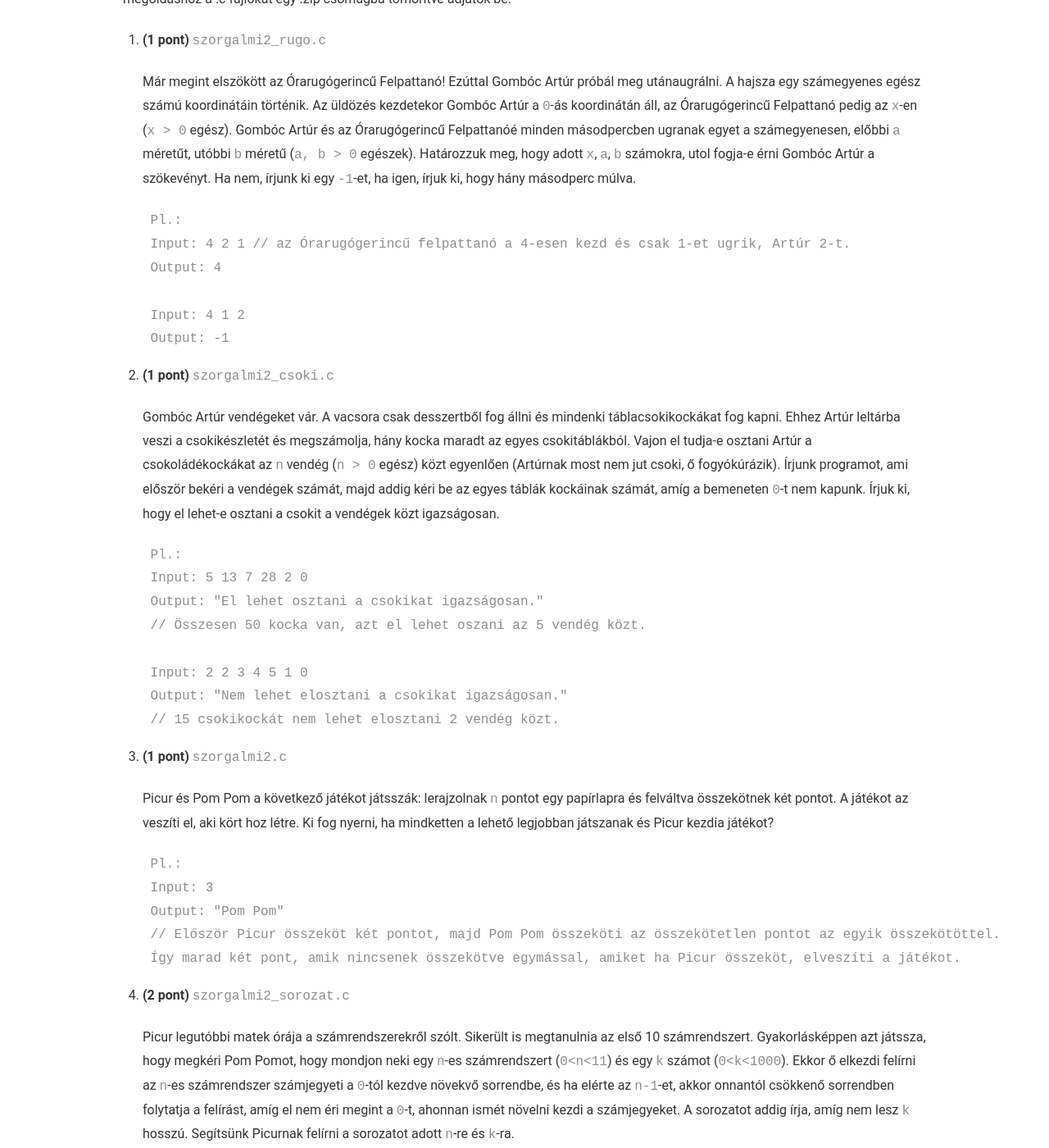
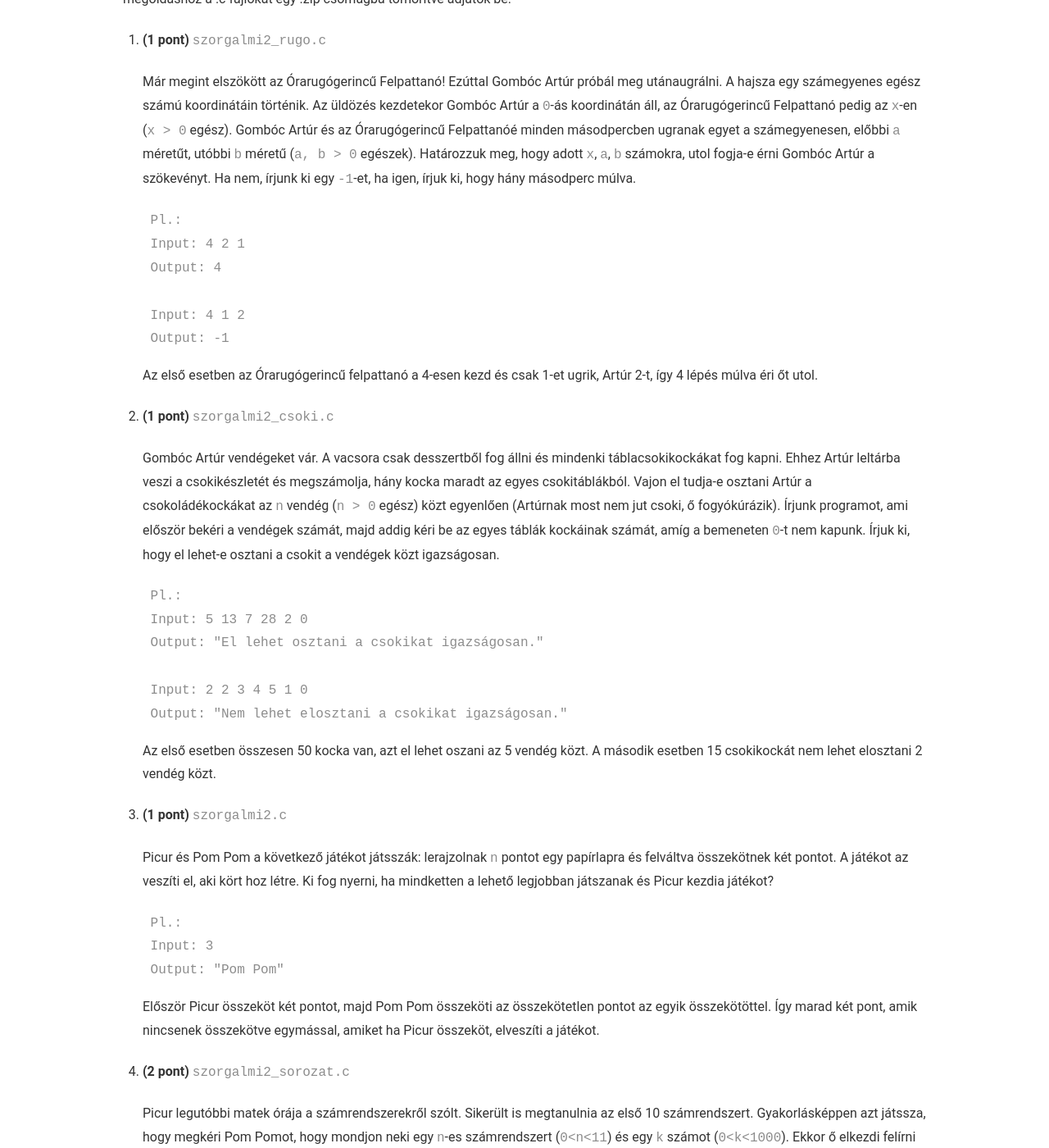
Before and after one commit to nguyentuanhai/nguyentuanhai.github.io, a Jekyll site: the page built from _posts/2017-09-17-proglab-szorgalmi-2.md, in a window 1280 px wide and 1400 px high, scrolled down 301 px. Shown: the whole window at 82% size. Built offline with Jekyll 4.4.1, drawn with Linux system fonts in a browser that asks for light colours.

Commit message:
removed comments from code blocks

````diff
--- a/_posts/2017-09-17-proglab-szorgalmi-2.md
+++ b/_posts/2017-09-17-proglab-szorgalmi-2.md
@@ -12,12 +12,14 @@ A szorgalmi feladat elfgadásáért legalább 3 pontnyi feladatot kell beadni. A
 
     ```
     Pl.:
-    Input: 4 2 1 // az Órarugógerincű felpattanó a 4-esen kezd és csak 1-et ugrik, Artúr 2-t.
+    Input: 4 2 1
     Output: 4
 
     Input: 4 1 2
     Output: -1
     ```
+
+    Az első esetben az Órarugógerincű felpattanó a 4-esen kezd és csak 1-et ugrik, Artúr 2-t, így 4 lépés múlva éri őt utol.
 
 2. **(1 pont)** `szorgalmi2_csoki.c`
 
@@ -27,12 +29,12 @@ A szorgalmi feladat elfgadásáért legalább 3 pontnyi feladatot kell beadni. A
     Pl.:
     Input: 5 13 7 28 2 0
     Output: "El lehet osztani a csokikat igazságosan."
-    // Összesen 50 kocka van, azt el lehet oszani az 5 vendég közt.
 
     Input: 2 2 3 4 5 1 0
     Output: "Nem lehet elosztani a csokikat igazságosan."
-    // 15 csokikockát nem lehet elosztani 2 vendég közt.
     ```
+
+    Az első esetben összesen 50 kocka van, azt el lehet oszani az 5 vendég közt. A második esetben 15 csokikockát nem lehet elosztani 2 vendég közt.
 
 3. **(1 pont)** `szorgalmi2.c`
 
@@ -42,9 +44,9 @@ A szorgalmi feladat elfgadásáért legalább 3 pontnyi feladatot kell beadni. A
     Pl.:
     Input: 3
     Output: "Pom Pom"
-    // Először Picur összeköt két pontot, majd Pom Pom összeköti az összekötetlen pontot az egyik összekötöttel.
-    Így marad két pont, amik nincsenek összekötve egymással, amiket ha Picur összeköt, elveszíti a játékot.
     ```
+
+    Először Picur összeköt két pontot, majd Pom Pom összeköti az összekötetlen pontot az egyik összekötöttel. Így marad két pont, amik nincsenek összekötve egymással, amiket ha Picur összeköt, elveszíti a játékot.
 
 4. **(2 pont)** `szorgalmi2_sorozat.c`
 
````
Also changed, not shown: 2 other files.
